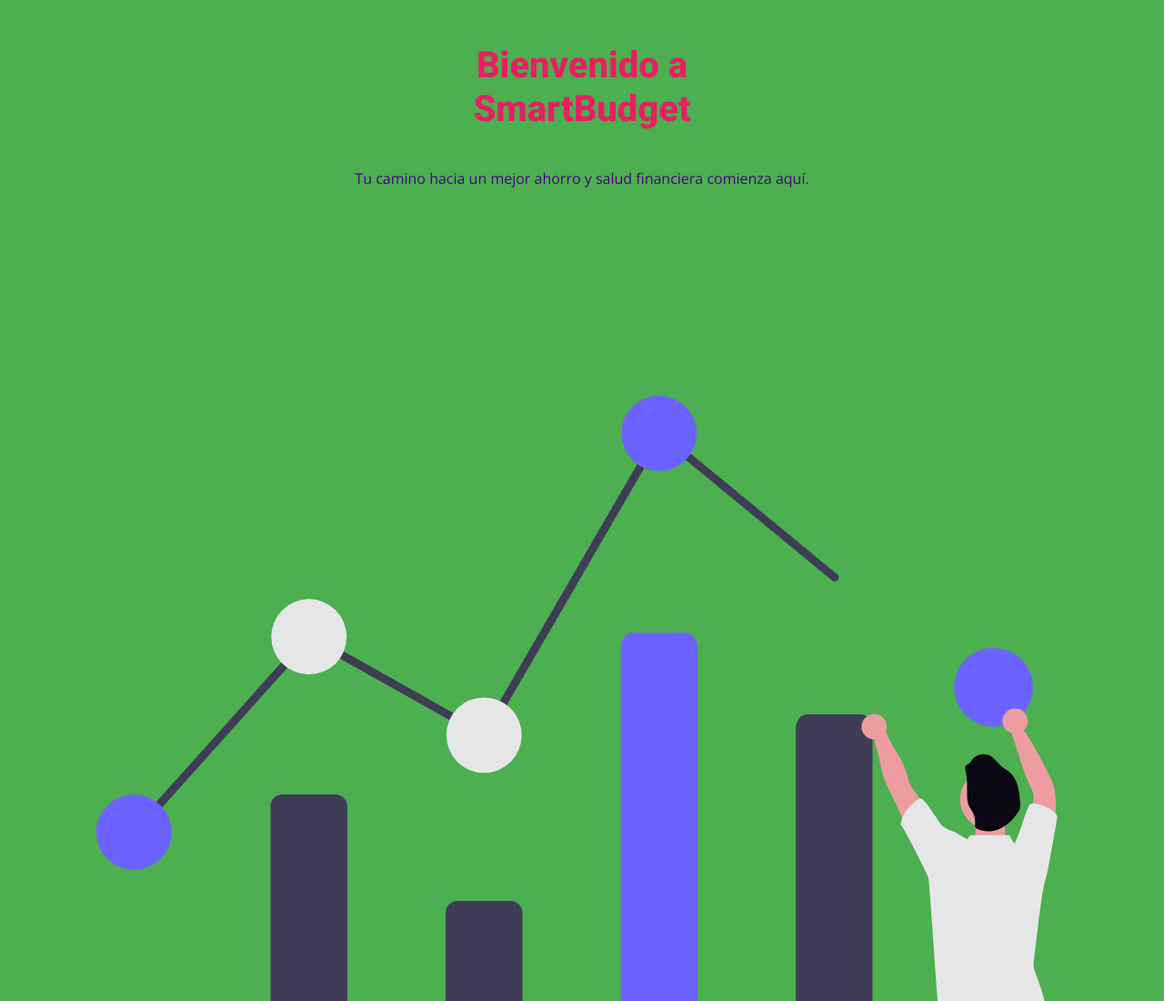
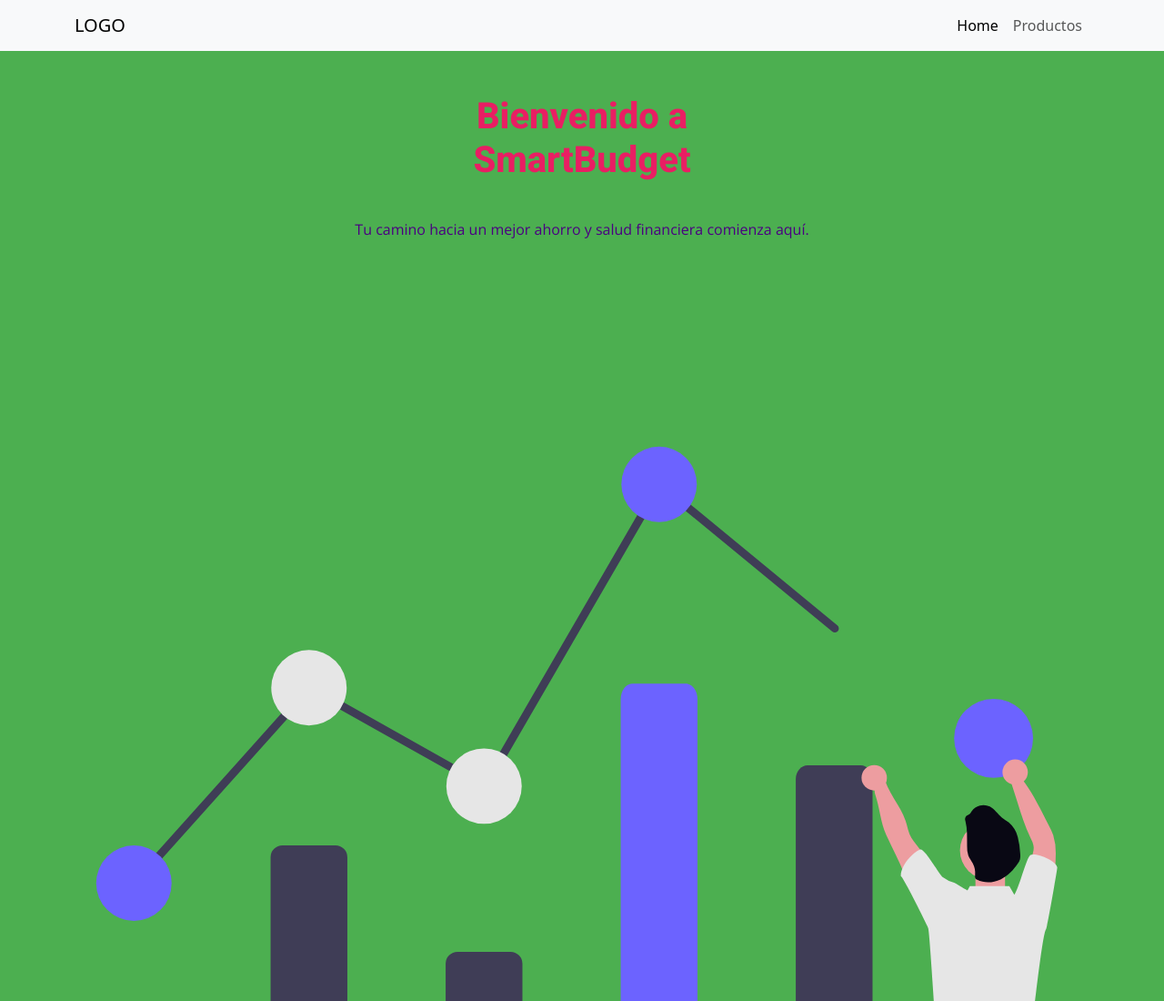
Before and after one commit to Ignacio-Cuevas/m3-abp-proyect, a website: page index.html in a window 1280 px wide. Shown: the top 1100 px of the page at 91% size. Drawn offline with nearby package versions, Linux system fonts and the light colour scheme.

Commit message:
Update index.html
Se agrega navbar completo con Bootstrap y link de navegación a productos.html.
Ahora el usuario puede navegar desde index.html hacia la página de productos haciendo click en "Productos" en el navbar.

```diff
--- a/index.html
+++ b/index.html
@@ -14,6 +14,17 @@
 </head>
 
 <body class="home-page">
+        <nav class="navbar navbar-expand-lg bg-body-tertiary">
+        <div class="container">
+            <a class="navbar-brand" href="#">LOGO</a>
+            <div class="collapse navbar-collapse" id="navbarNav">
+                <div class="navbar-nav ms-auto">
+                    <a class="nav-link active" aria-current="page" href="#">Home</a>
+                    <a class="nav-link" href="productos.html">Productos</a>
+                </div>
+            </div>
+        </div>
+    </nav>
 
     <header class="home-header">
         <h1 class="home-header__title">Bienvenido a <br>SmartBudget</h1>
```
